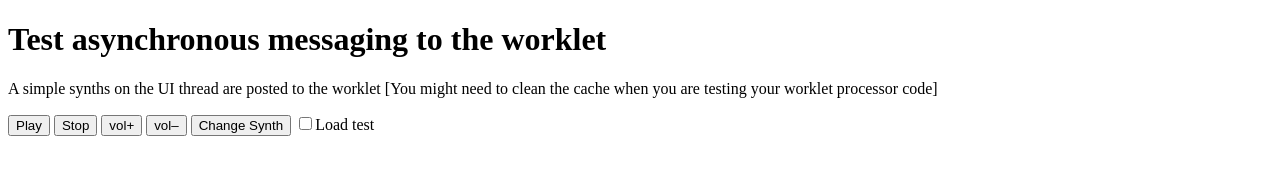
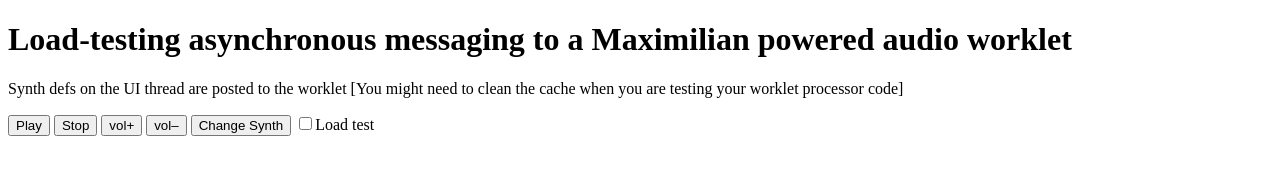
Before and after one commit to mimic-sussex/mimic-sussex.github.io, a plain HTML site: page index.html in a window 1280 px wide. Drawn offline with Linux system fonts and the light colour scheme.

```diff
--- a/index.html
+++ b/index.html
@@ -15,10 +15,10 @@
 
 <body>
 
-  <h1> Test asynchronous messaging to the worklet </h1>
+  <h1>Load-testing asynchronous messaging to a Maximilian powered audio worklet</h1>
   <p id="funcs"></p>
   <p>
-    A simple synths on the UI thread are posted to the worklet [You might need to clean the cache when you are testing your worklet processor code]
+    Synth defs on the UI thread are posted to the worklet [You might need to clean the cache when you are testing your worklet processor code]
   </p>
 
   <button id="playButton">Play</button>
```
